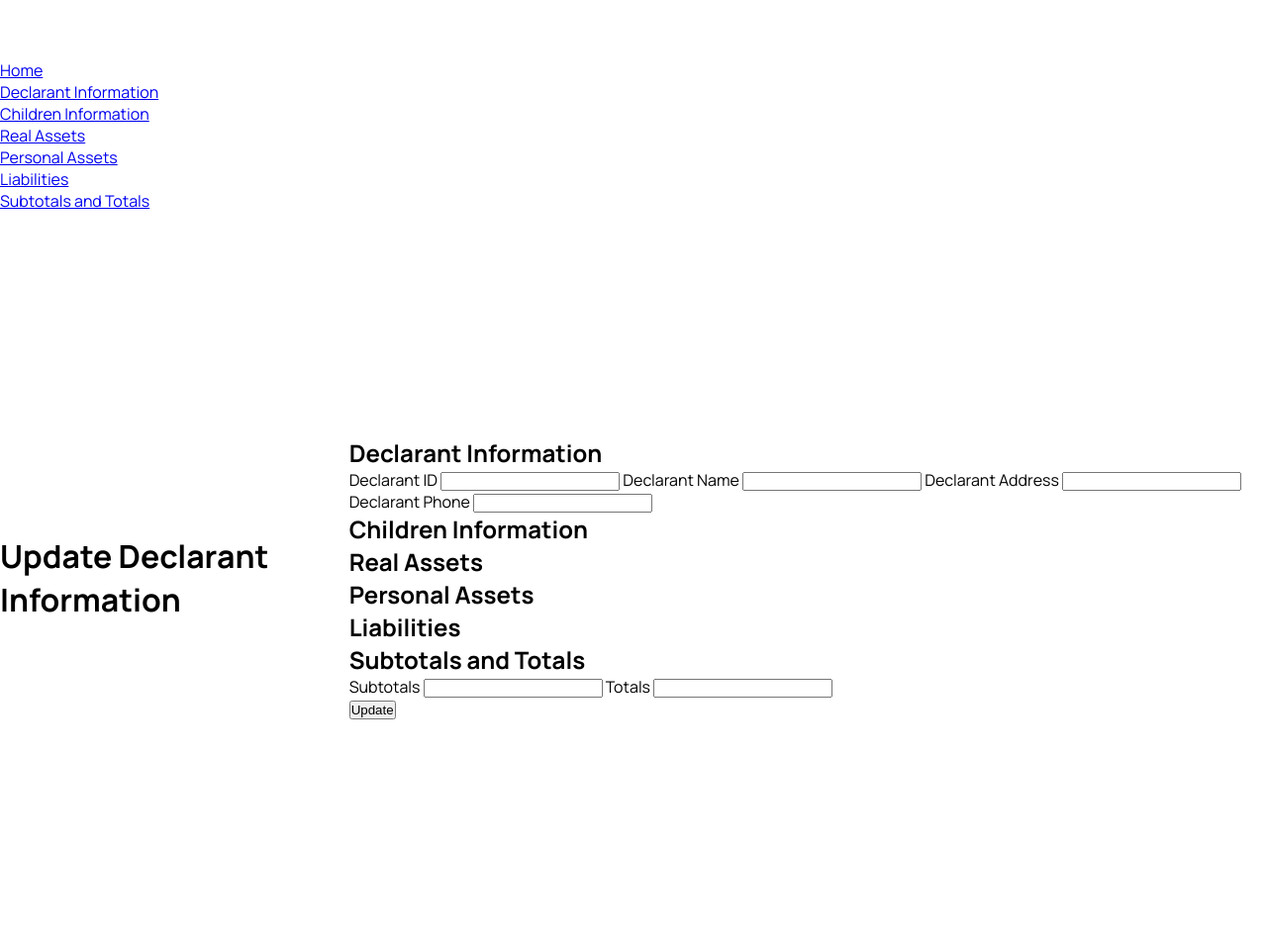
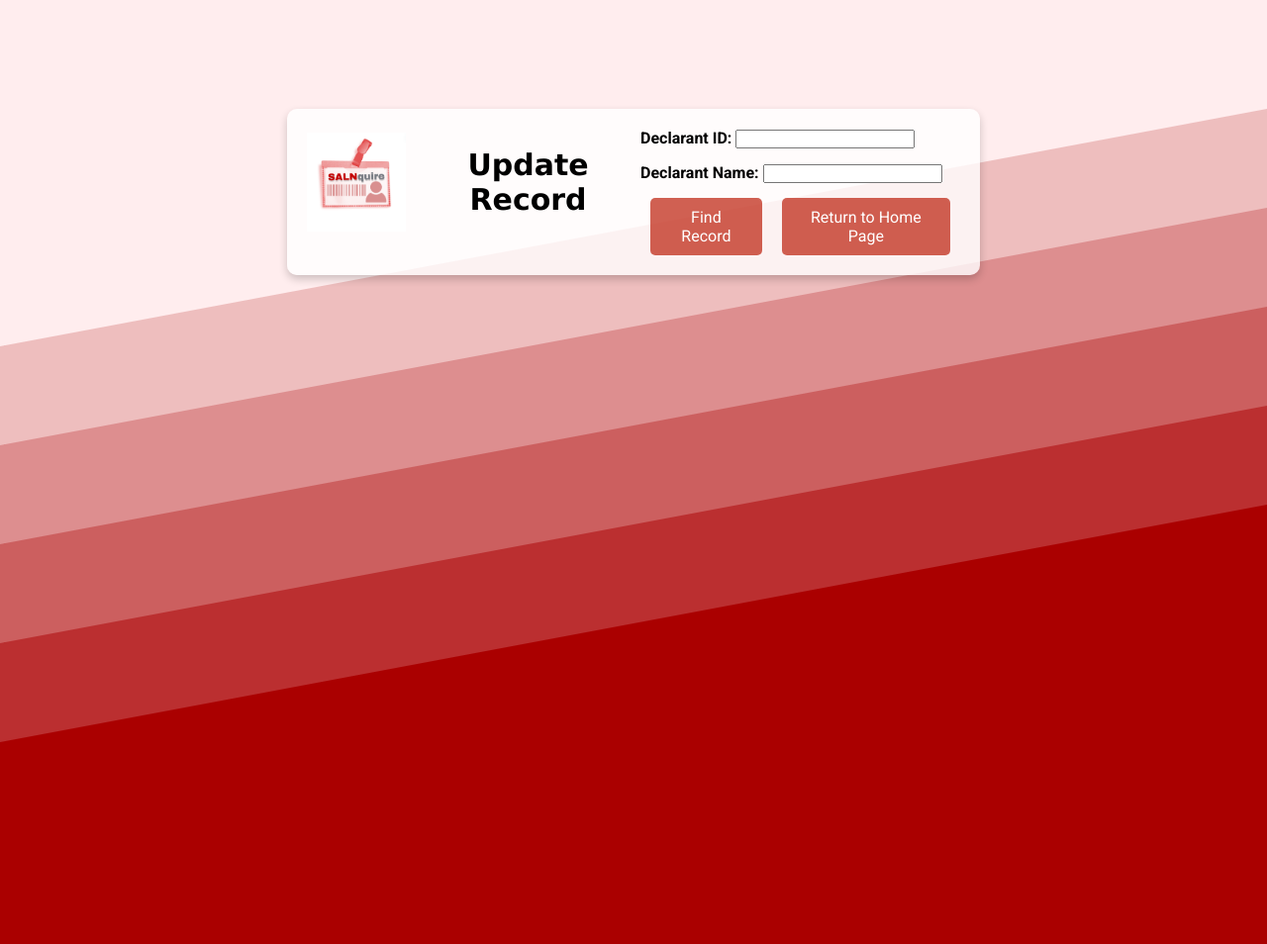
Before and after one commit to kurimiaow/SALNQUIRE, a Flask app: template templates/update.html in a window 1280 px wide. Shown: the whole page at 99% size. After the commit the page ends 750 px from the top, so only its background shows below. Run offline with Flask 3, Linux system fonts and the light colour scheme; the template is opened without the code that fills it, so the values that code supplies are empty.

Commit message:
Update update.html

```diff
--- a/templates/update.html
+++ b/templates/update.html
@@ -1,122 +1,120 @@
-<!DOCTYPE html>
-<html lang="en">
-<head>
-    <meta charset="UTF-8">
-    <title>Update Declarant Information</title>
-    <link rel="stylesheet" href="{{ url_for('static', filename='styles.css') }}">
-</head>
-<body>
-    <header>
-        <nav>
-            <ul>
-                <li><a href="{{ url_for('home') }}">Home</a></li>
-                <li><a href="#declarant_info">Declarant Information</a></li>
-                <li><a href="#children_info">Children Information</a></li>
-                <li><a href="#real_assets">Real Assets</a></li>
-                <li><a href="#personal_assets">Personal Assets</a></li>
-                <li><a href="#liabilities">Liabilities</a></li>
-                <li><a href="#subtotals_totals">Subtotals and Totals</a></li>
-            </ul>
-        </nav>
-    </header>
-    <div class="container">
-        <h1>Update Declarant Information</h1>
-        <form action="{{ url_for('update_subtotals_totals', sss_number=applicant_data['sss_number']) }}" method="post">
+{% extends 'base.html' %}
 
-            <!-- Declarant Information Section -->
-            <section id="declarant_info">
-                <h2>Declarant Information</h2>
+{% block title %}Update Record{% endblock %}
 
-                <label for="declarant_id">Declarant ID</label>
-                <input type="text" id="declarant_id" name="declarant_id" value="{{ declarant_data['declarant_id'] }}" required>
+{% block head %}
+<style>
+    @import url('https://fonts.googleapis.com/css2?family=Roboto:wght@400;700&display=swap');
 
-                <label for="declarant_name">Declarant Name</label>
-                <input type="text" id="declarant_name" name="declarant_name" value="{{ declarant_data['declarant_name'] }}" required>
+    body {
+        background-image: url("{{ url_for('static', filename='images/background5.png') }}");
+        background-size: cover;
+        background-attachment: fixed;
+        font-family: 'Roboto', sans-serif;
+    }
+    .container {
+        background-color: rgba(255, 255, 255, 0.8);
+        padding: 20px;
+        border-radius: 10px;
+        box-shadow: 0 4px 8px rgba(0, 0, 0, 0.2);
+        width: 700px; /* Adjust width as needed */
+        height: auto; /* Adjust height as needed */
+        margin: 50px auto;
+        text-align: center;
+    }
+    .form-group {
+        margin-bottom: 15px;
+        text-align: left;
+    }
+    label {
+        font-weight: bold;
+    }
+    .btn-primary {
+        background-color: #bd1f0ab3;
+        border: none;
+        color: white;
+        padding: 10px 20px;
+        text-align: center;
+        display: inline-block;
+        font-size: 16px;
+        border-radius: 5px;
+        cursor: pointer;
+        font-family: 'Roboto', sans-serif;
+    }
+    .btn-primary:hover {
+        background-color: #c99e0f;
+    }
+    .alert {
+        padding: 10px;
+        margin-bottom: 15px;
+        border-radius: 5px;
+    }
+    .alert-success {
+        background-color: #d4edda;
+        color: #155724;
+        border: 1px solid #c3e6cb;
+    }
+    .alert-danger {
+        background-color: #f8d7da;
+        color: #721c24;
+        border: 1px solid #f5c6cb;
+    }
+    .logo {
+        max-width: 100px; /* Adjust the size as needed */
+        width: 100%;
+        height: auto;
+        margin-bottom: 20px;
+    }
+    .return-link-container {
+        margin-top: 20px;
+    }
+    .return-link {
+        display: inline-block;
+        padding: 10px 20px;
+        background-color: #bd1f0ab3;
+        color: white;
+        text-decoration: none;
+        border-radius: 5px;
+        transition: background-color 0.3s ease;
+    }
+    .return-link:hover {
+        background-color: #c99e0f;
+    }
+    .update-record {
+        font-family: Verdana, sans-serif;
+        font-size: 30px;
+        font-weight: bold;
+        margin-bottom: 20px;
+    }
+    .button-container {
+        display: flex;
+        justify-content: center;
+        align-items: center;
+    }
+    .button-container .btn {
+        margin: 0 10px; /* Adjust spacing between buttons */
+    }
+</style>
+{% endblock %}
 
-                <label for="declarant_address">Declarant Address</label>
-                <input type="text" id="declarant_address" name="declarant_address" value="{{ declarant_data['declarant_address'] }}" required>
+{% block content %}
+<div class="container">
+    <img src="{{ url_for('static', filename='images/logo.png') }}" alt="Logo" class="logo">
+    <h1 class="update-record">Update Record</h1>
 
-                <label for="declarant_phone">Declarant Phone</label>
-                <input type="text" id="declarant_phone" name="declarant_phone" value="{{ declarant_data['declarant_phone'] }}" required>
-            </section>
-
-            <!-- Children Information Section -->
-            <section id="children_info">
-                <h2>Children Information</h2>
-
-                <!-- Example fields, adjust as per your schema -->
-                {% for child in children_data %}
-                <div class="child-info">
-                    <label for="child_name_{{ loop.index }}">Child Name {{ loop.index }}</label>
-                    <input type="text" id="child_name_{{ loop.index }}" name="child_name[]" value="{{ child['child_name'] }}" required>
-
-                    <label for="child_dob_{{ loop.index }}">Child Date of Birth {{ loop.index }}</label>
-                    <input type="date" id="child_dob_{{ loop.index }}" name="child_dob[]" value="{{ child['child_dob'] }}" required>
-                </div>
-                {% endfor %}
-            </section>
-
-            <!-- Real Assets Section -->
-            <section id="real_assets">
-                <h2>Real Assets</h2>
-
-                <!-- Example fields, adjust as per your schema -->
-                {% for asset in real_assets_data %}
-                <div class="asset-info">
-                    <label for="asset_name_{{ loop.index }}">Asset Name {{ loop.index }}</label>
-                    <input type="text" id="asset_name_{{ loop.index }}" name="asset_name[]" value="{{ asset['asset_name'] }}" required>
-
-                    <label for="asset_value_{{ loop.index }}">Asset Value {{ loop.index }}</label>
-                    <input type="number" id="asset_value_{{ loop.index }}" name="asset_value[]" value="{{ asset['asset_value'] }}" required>
-                </div>
-                {% endfor %}
-            </section>
-
-            <!-- Personal Assets Section -->
-            <section id="personal_assets">
-                <h2>Personal Assets</h2>
-
-                <!-- Example fields, adjust as per your schema -->
-                {% for asset in personal_assets_data %}
-                <div class="asset-info">
-                    <label for="personal_asset_name_{{ loop.index }}">Personal Asset Name {{ loop.index }}</label>
-                    <input type="text" id="personal_asset_name_{{ loop.index }}" name="personal_asset_name[]" value="{{ asset['personal_asset_name'] }}" required>
-
-                    <label for="personal_asset_value_{{ loop.index }}">Personal Asset Value {{ loop.index }}</label>
-                    <input type="number" id="personal_asset_value_{{ loop.index }}" name="personal_asset_value[]" value="{{ asset['personal_asset_value'] }}" required>
-                </div>
-                {% endfor %}
-            </section>
-
-            <!-- Liabilities Section -->
-            <section id="liabilities">
-                <h2>Liabilities</h2>
-
-                <!-- Example fields, adjust as per your schema -->
-                {% for liability in liabilities_data %}
-                <div class="liability-info">
-                    <label for="liability_description_{{ loop.index }}">Liability Description {{ loop.index }}</label>
-                    <input type="text" id="liability_description_{{ loop.index }}" name="liability_description[]" value="{{ liability['liability_description'] }}" required>
-
-                    <label for="liability_amount_{{ loop.index }}">Liability Amount {{ loop.index }}</label>
-                    <input type="number" id="liability_amount_{{ loop.index }}" name="liability_amount[]" value="{{ liability['liability_amount'] }}" required>
-                </div>
-                {% endfor %}
-            </section>
-
-            <!-- Subtotals and Totals Section -->
-            <section id="subtotals_totals">
-                <h2>Subtotals and Totals</h2>
-
-                <label for="subtotals">Subtotals</label>
-                <input type="number" id="subtotals" name="subtotals" value="{{ subtotals_data['subtotals'] }}" required>
-
-                <label for="totals">Totals</label>
-                <input type="number" id="totals" name="totals" value="{{ subtotals_data['totals'] }}" required>
-            </section>
-
-            <button type="submit">Update</button>
-        </form>
-    </div>
-</body>
-</html>
+    <form action="{{ url_for('update_record') }}" method="post">
+        <div class="form-group">
+            <label for="declarant_id">Declarant ID:</label>
+            <input type="text" id="declarant_id" name="declarant_id" class="form-control" required>
+        </div>
+        <div class="form-group">
+            <label for="declarant_name">Declarant Name:</label>
+            <input type="text" id="declarant_name" name="declarant_name" class="form-control" required>
+        </div>
+        <div class="button-container">
+            <button type="submit" class="btn btn-primary">Find Record</button>
+            <a href="{{ url_for('index') }}" class="btn return-link">Return to Home Page</a>
+        </div>
+    </form>
+</div>
+{% endblock %}
```
